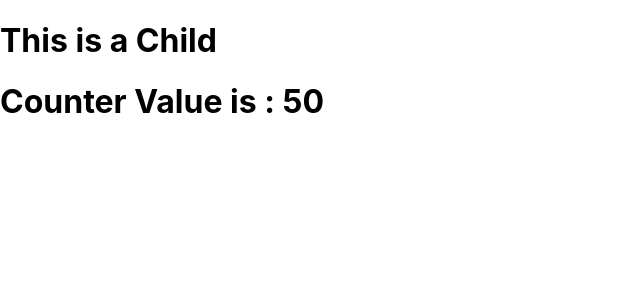
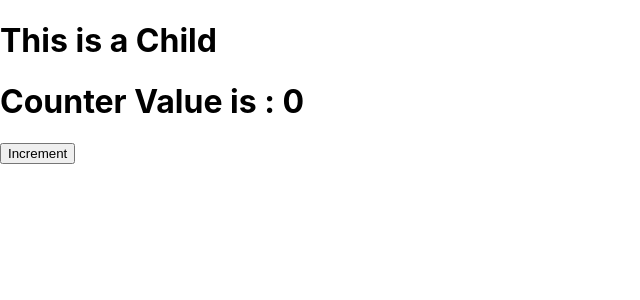
Before and after one commit to Nabeel87/session-5, a React (Create React App) app: page / in a window 1280 px wide. Shown: the top 300 px of the page, without its empty margins (0-640 px from the left). Built offline with nearby package versions, Linux system fonts and the light colour scheme.

Commit message:
conuter Context Update value via Button

```diff
--- a/src/App.js
+++ b/src/App.js
@@ -1,12 +1,16 @@
-import React from 'react';
+import React, {useState} from 'react';
 import './App.css';
 import Parent from './Parent.js';
 import CounterContext from './CounterContext.js';
 
 
 function App() {
+
+  // let [count, SetCount] = useState(30)
+  let countState = useState(0);
+
   return (
-    <CounterContext.Provider value={50}>
+    <CounterContext.Provider value={countState}>
       <div>
         <Parent />
       </div>
--- a/src/Child.js
+++ b/src/Child.js
@@ -11,7 +11,15 @@ const Child = () => {
     return(
         <div>
             <h1>This is a Child</h1>
-            <h1>Counter Value is : {counterValue}</h1>
+            <h1>Counter Value is : {counterValue[0]}</h1>
+
+            <button onClick = {
+                () =>
+                    {counterValue[1](++counterValue[0])}
+            }>
+                Increment
+            </button>
+
         </div>
     )
 }
--- a/src/CounterContext.js
+++ b/src/CounterContext.js
@@ -1,7 +1,7 @@
 import React, {createContext} from 'react';
 
 
-const counterContext = createContext(100);
+const counterContext = createContext(0);
 
 
 export default counterContext;
```
